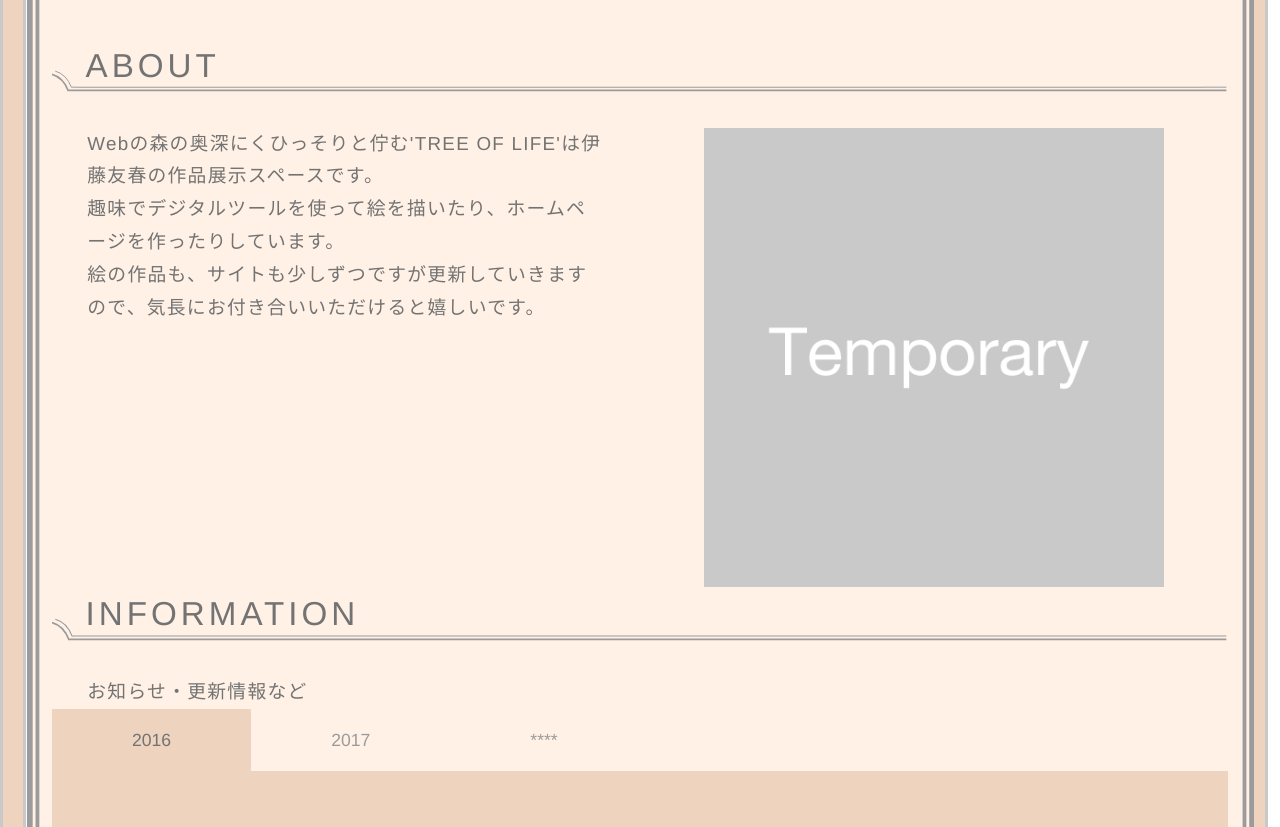
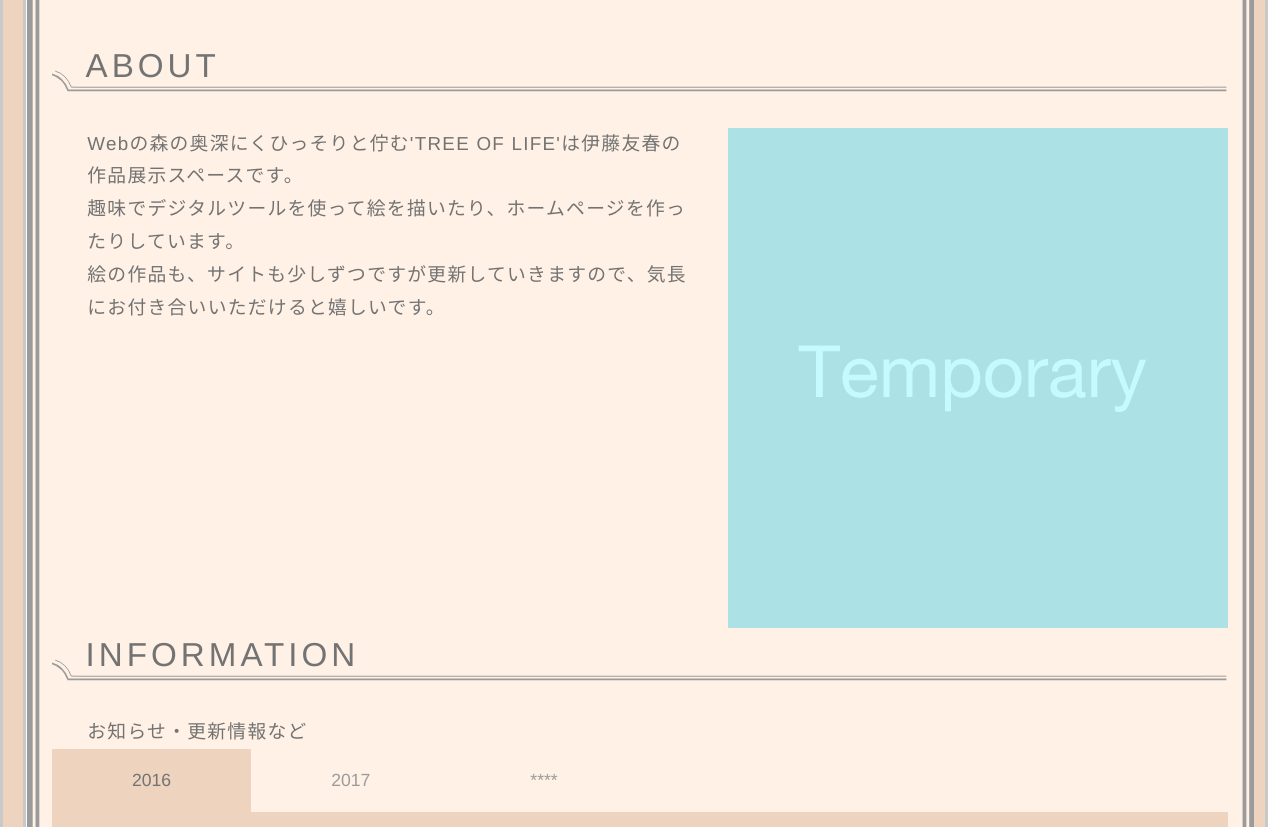
Before and after one commit to TomoharuIto/tomoharuito.github.io, a plain HTML site: page index.html in a window 1280 px wide. Shown: the part 1140-1967 px from the top of the page. Drawn offline with nearby package versions, Linux system fonts and the light colour scheme; a script that the page names is missing.

Commit message:
Improve the layout

```diff
--- a/common/css/style.css
+++ b/common/css/style.css
@@ -173,17 +173,28 @@ p.langCode {
 /* ================================== */
 
 .WrapperImg {
-  display: inline-block;
   position: relative;
 }
 
+.WrapperImg::after {
+  content: "";
+  position: absolute;
+  top:0;
+  left: 0;
+  background: rgba(149,246,255,0.55);
+  width: 100%;
+  height: 100%;
+}
+
+/*
 .BlueWall {
   position: absolute;
   top: 0;
   left: 0;
   vertical-align: bottom;
-  background:  transparent;/* rgba(149,246,255,0.55);◀ debug 用 color: Lightblue; */
+  background:  transparent;
 }
+*/
 
 /* ================================== */
 /* Translate                          */
--- a/common/css/style01.css
+++ b/common/css/style01.css
@@ -112,9 +112,9 @@
 }
 
 .Profile {
-  max-width: 50%;
-  height: auto;
-  padding:0 5vw;
+  /* max-width: 50%; */
+  /* height: auto; */
+  /* padding:0 5vw; */
 }
 
 /* ================================== */
```
Also changed, not shown: common/js/script.js (+3 -5 lines).
